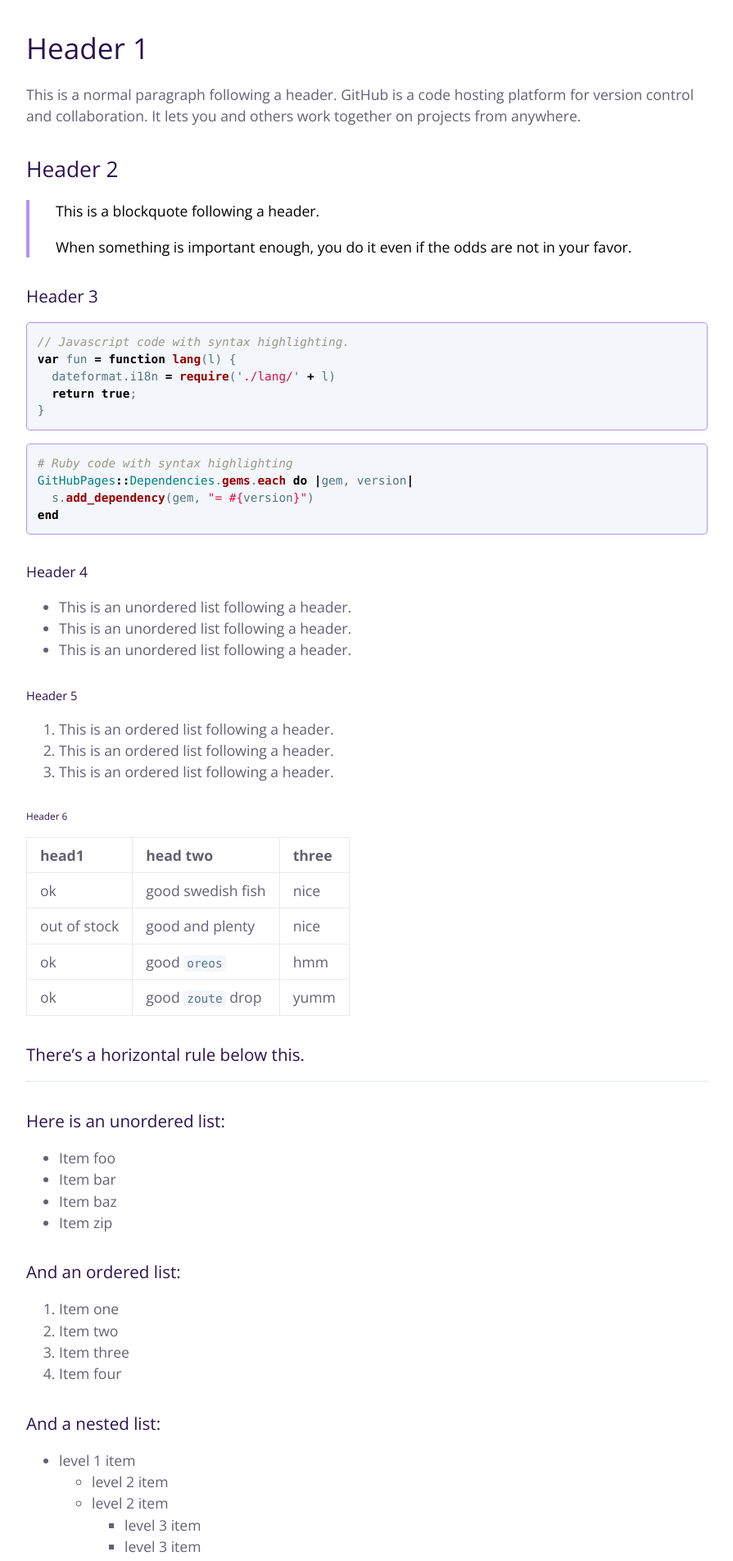
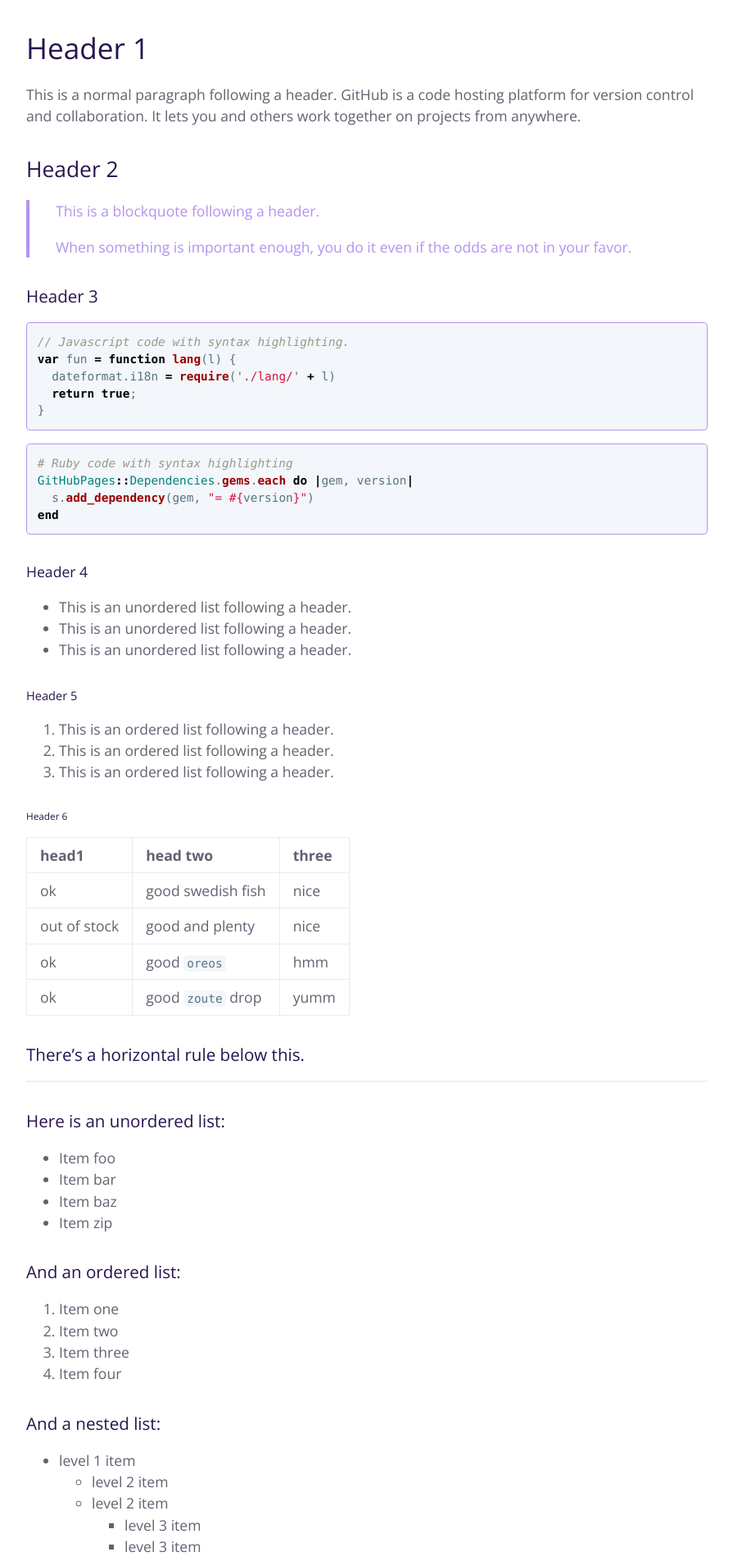
Before and after one commit to rcdorsey/rcdcorsey.github.io, a Jekyll site: the page built from index.md, in a window 1280 px wide. Shown: the part 769-2673 px from the top of the page at 82% size, without its empty margins (192-1087 px from the left). Built offline with Jekyll 4.4.1, drawn with Linux system fonts in a browser that asks for light colours.

Commit message:
Change blockquote text colour to light purple

```diff
--- a/_sass/variables.scss
+++ b/_sass/variables.scss
@@ -11,7 +11,7 @@ $header-bg-color-secondary: #29134e !default; /* $purple-900 */
 $section-headings-color: #29134e !default;
 $body-text-color: #646071 !default; /* gray purple */
 $body-link-color: #b392f0 !default; /* light mauve purple */
-$blockquote-text-color: black !default;
+$blockquote-text-color: #b392f0 !default; /* light mauve purple */
 
 // Code
 $code-bg-color: #f3f6fa !default;
```
